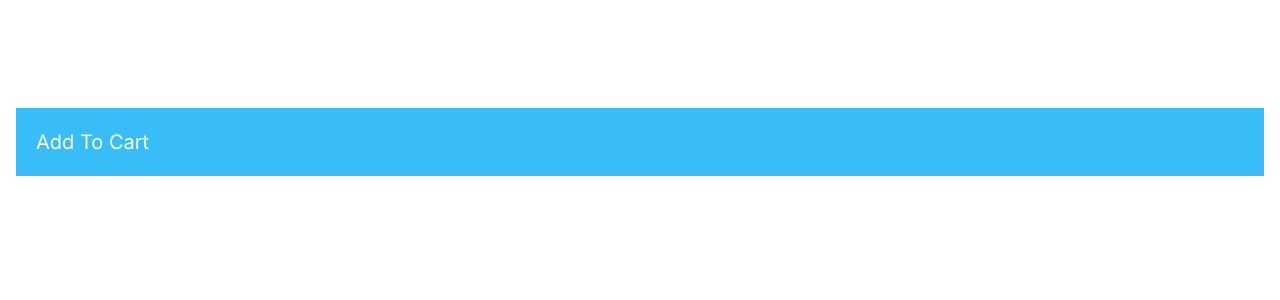
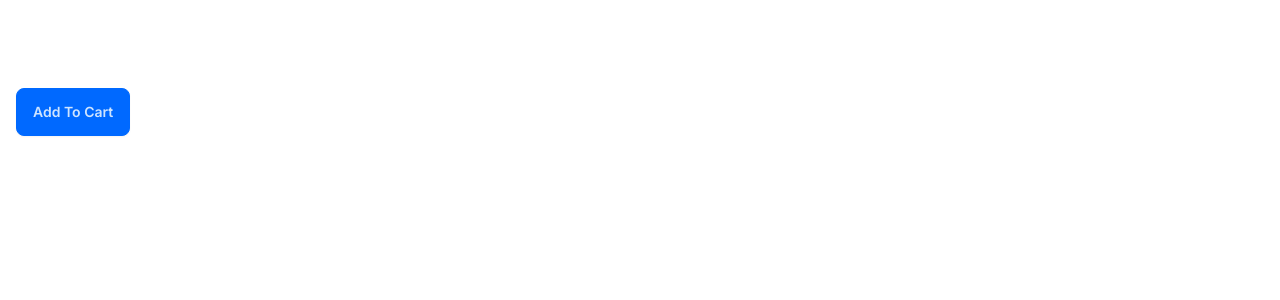
Before and after one commit to yazindu/yasindus-next-app, a Next.js app: page / in a window 1280 px wide. Shown: the top 300 px of the page. Built offline with nearby package versions, Linux system fonts and the light colour scheme.

Commit message:
learn: DaisyUI

```diff
--- a/app/components/AddToCart.tsx
+++ b/app/components/AddToCart.tsx
@@ -5,7 +5,11 @@
 const AddToCart = () => {
     return (
         <div>
-            <button onClick={() => console.log('Click')}>Add To Cart</button>
+            <button
+                className={'btn btn-primary'}
+                onClick={() => console.log('Click')}>
+                Add To Cart
+            </button>
         </div>
     );
 };
--- a/app/components/ProductCard.tsx
+++ b/app/components/ProductCard.tsx
@@ -3,7 +3,7 @@
 
 const ProductCard = () => {
     return (
-        <div className={'p-5 my-5 bg-sky-400 text-white text-xl hover:bg-amber-500'}>
+        <div>
             <AddToCart/>
         </div>
     );
--- a/app/layout.tsx
+++ b/app/layout.tsx
@@ -15,7 +15,7 @@
   children: React.ReactNode
 }) {
   return (
-    <html lang="en">
+    <html lang="en" data-theme='winter'>
       <body className={inter.className}>{children}</body>
     </html>
   )
--- a/app/users/page.tsx
+++ b/app/users/page.tsx
@@ -3,23 +3,34 @@
 interface User {
     id: number;
     name: string;
+    email: string
 }
 
 const UsersPage = async () => {
     const res = await fetch(
         'https://jsonplaceholder.typicode.com/users',
-    // );
+        // );
         {cache: "no-cache"});
-        //{next: {revalidate: 5}});
+    //{next: {revalidate: 5}});
     const users: User[] = await res.json();
     return (
         <>
             <h1>Users</h1>
-            <p>{new Date().toLocaleTimeString()}
-            </p>
-            <ul>
-                {users.map(user => <li key={user.id}>{user.name}</li>)}
-            </ul>
+            <table className='table table-boardered'>
+                <thead>
+                <tr>
+                    <th>Name</th>
+                    <th>Email</th>
+                </tr>
+                </thead>
+                <tbody>
+                {users.map(user =>
+                    <tr key={user.id}>
+                        <td>{user.name}</td>
+                        <td>{user.email}</td>
+                    </tr>)}
+                </tbody>
+            </table>
 
         </>
     );
--- a/package.json
+++ b/package.json
@@ -21,5 +21,8 @@
     "react-dom": "18.2.0",
     "tailwindcss": "3.4.3",
     "typescript": "5.4.5"
+  },
+  "devDependencies": {
+    "daisyui": "^4.10.2"
   }
 }
--- a/tailwind.config.ts
+++ b/tailwind.config.ts
@@ -1,4 +1,4 @@
-import type { Config } from 'tailwindcss'
+import type {Config} from 'tailwindcss'
 
 const config: Config = {
     content: [
@@ -15,6 +15,9 @@
             },
         },
     },
-  plugins: [],
+    plugins: [require("daisyui")],
+    daisyui: {
+        themes: ["winter"],
+    },
 }
 export default config
```
Also changed, not shown: 1 other file (tests, documents, lock files or other folders). Lines whose indentation alone changed are shown as unchanged.
